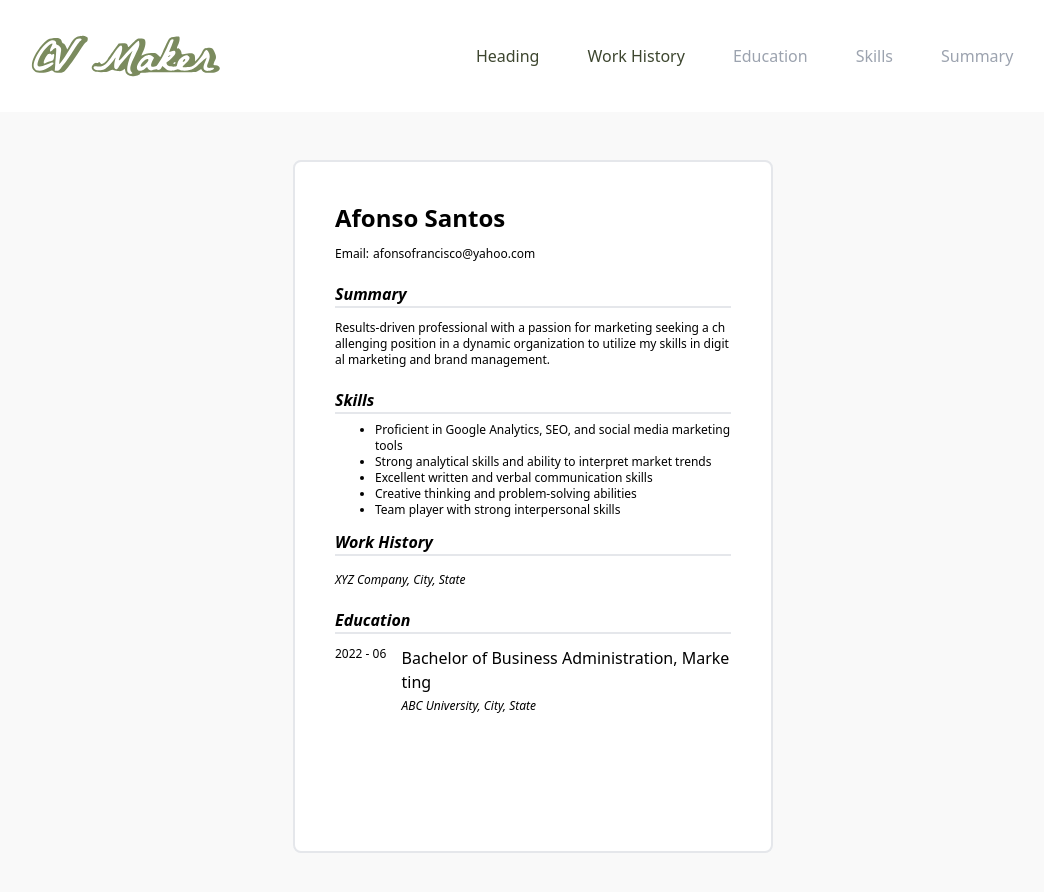
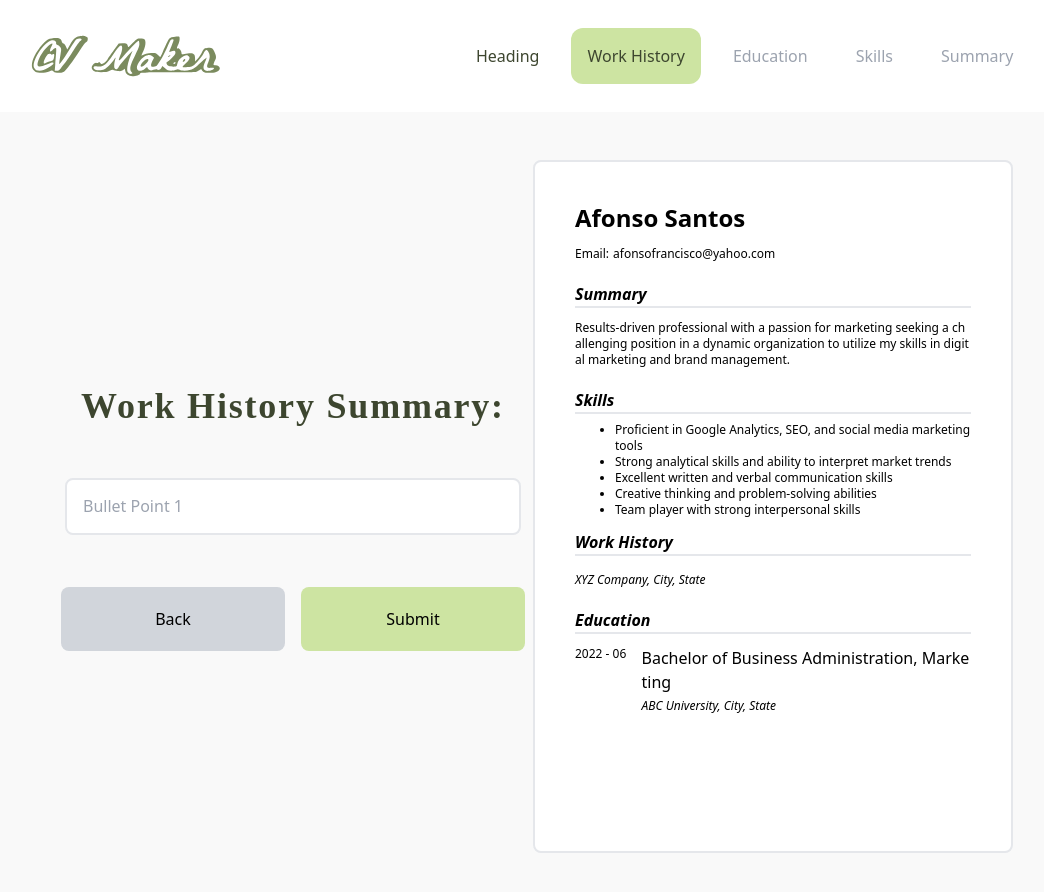
Before and after one commit to lmreineer/cv-maker, a React (Create React App) app: page /work-history-summary in a window 1280 px wide. Shown: the top 892 px of the page, without its empty margins (107-1151 px from the left). Built offline with nearby package versions, Linux system fonts and the light colour scheme.

Commit message:
Change a file and component name make work responsibility form submit when textarea is entered

```diff
--- a/src/components/Header.js
+++ b/src/components/Header.js
@@ -6,7 +6,7 @@ const Header = () => {
     const isOnHeadingPath = pathname === '/';
     const isOnWorkHistoryPath = pathname === '/work-history';
     const isOnWorkResponsibilities = pathname === '/work-responsibilities';
-    const isOnWorkHistoryList = pathname === '/work-history-list';
+    const isOnWorkHistorySummary = pathname === '/work-history-summary';
     const isOnSkipWorkHistoryModal = pathname === '/skip-work-history';
     const isOnEducationPath = pathname === '/education';
 
@@ -31,7 +31,7 @@ const Header = () => {
                     className={`${
                         isOnWorkHistoryPath ||
                         isOnWorkResponsibilities ||
-                        isOnWorkHistoryList ||
+                        isOnWorkHistorySummary ||
                         isOnSkipWorkHistoryModal
                             ? 'm-2 rounded-xl bg-yellow-green p-4 text-very-dark-yellow-green'
                             : 'm-2 p-4 text-gray-400'
--- a/src/components/form-validation/FormValidation.js
+++ b/src/components/form-validation/FormValidation.js
@@ -8,7 +8,7 @@ import * as Yup from 'yup';
 import HeadingForm from '../path/form/HeadingForm';
 import WorkHistoryForm from '../path/form/WorkHistoryForm';
 import WorkResponsibilitiesForm from '../path/form/WorkResponsibilitiesForm';
-import WorkHistoryList from '../path/list/WorkHistoryList';
+import WorkHistorySummary from '../path/summary/WorkHistorySummary';
 import SkipWorkHistoryModal from '../path/modal/SkipWorkHistoryModal';
 import EducationForm from '../path/form/EducationForm';
 
@@ -88,7 +88,7 @@ const FormValidation = () => {
                     }
                     break;
                 case '/work-responsibilities':
-                    navigate('/work-history-list');
+                    navigate('/work-history-summary');
                     break;
             }
         }
@@ -197,9 +197,9 @@ const FormValidation = () => {
                     }
                 />
                 <Route
-                    path="/work-history-list"
+                    path="/work-history-summary"
                     element={
-                        <WorkHistoryList
+                        <WorkHistorySummary
                             jobTitleInput={capitalizeFirstLetterOfEachWord(
                                 jobTitle
                             )}
--- a/src/components/path/form/WorkResponsibilitiesForm.js
+++ b/src/components/path/form/WorkResponsibilitiesForm.js
@@ -28,7 +28,9 @@ const WorkResponsibilitiesForm = ({
 
     const handleEnter = (e) => {
         if (e.key === 'Enter') {
+            // prevent the addition of a new line in the text field
             e.preventDefault();
+            handleSubmit(e);
         }
     };
 
@@ -57,6 +59,7 @@ const WorkResponsibilitiesForm = ({
                     className="m-3 h-[3.6rem] resize-none break-all rounded-lg border-2 p-4 outline-0 focus:border-dark-yellow-green"
                     onChange={handleChange}
                     value={bulletPointTwoValues}
+                    onKeyDown={(e) => handleEnter(e)}
                     ref={textareaRef2}
                     maxLength={250}
                 />
@@ -66,6 +69,7 @@ const WorkResponsibilitiesForm = ({
                     className="m-3 h-[3.6rem] resize-none break-all rounded-lg border-2 p-4 outline-0 focus:border-dark-yellow-green"
                     onChange={handleChange}
                     value={bulletPointThreeValues}
+                    onKeyDown={(e) => handleEnter(e)}
                     ref={textareaRef3}
                     maxLength={250}
                 />
@@ -75,6 +79,7 @@ const WorkResponsibilitiesForm = ({
                     className="m-3 h-[3.6rem] resize-none break-all rounded-lg border-2 p-4 outline-0 focus:border-dark-yellow-green"
                     onChange={handleChange}
                     value={bulletPointFourValues}
+                    onKeyDown={(e) => handleEnter(e)}
                     ref={textareaRef4}
                     maxLength={250}
                 />
@@ -85,12 +90,14 @@ const WorkResponsibilitiesForm = ({
                     className="my-10 w-56 rounded-lg bg-gray-300 p-5 transition hover:cursor-pointer hover:bg-gray-400"
                     onClick={navigateBack}
                     value="Back"
+                    onKeyDown={(e) => handleEnter(e)}
                 />
                 <input
                     type="submit"
                     id="continue-button"
                     className="my-10 w-56 rounded-lg bg-yellow-green p-5 transition hover:cursor-pointer hover:bg-dark-yellow-green"
                     value="Continue"
+                    onKeyDown={(e) => handleEnter(e)}
                 />
             </div>
         </form>
--- a/src/components/path/list/WorkHistoryList.js
+++ b/src/components/path/summary/WorkHistorySummary.js
@@ -1,13 +1,13 @@
 import { useNavigate } from 'react-router-dom';
 
-const WorkHistoryList = () => {
+const WorkHistorySummary = () => {
     const navigate = useNavigate();
     const navigateBack = () => navigate('/work-responsibilities');
 
     return (
         <form className="flex w-1/2 flex-col justify-center">
             <h1 className="mb-10 mt-16 text-center font-cabin text-4xl font-semibold tracking-wider text-very-dark-yellow-green">
-                Work History List:
+                Work History Summary:
             </h1>
             <div className="flex flex-col justify-center">
                 <input
@@ -33,4 +33,4 @@ const WorkHistoryList = () => {
     );
 };
 
-export default WorkHistoryList;
+export default WorkHistorySummary;
```
